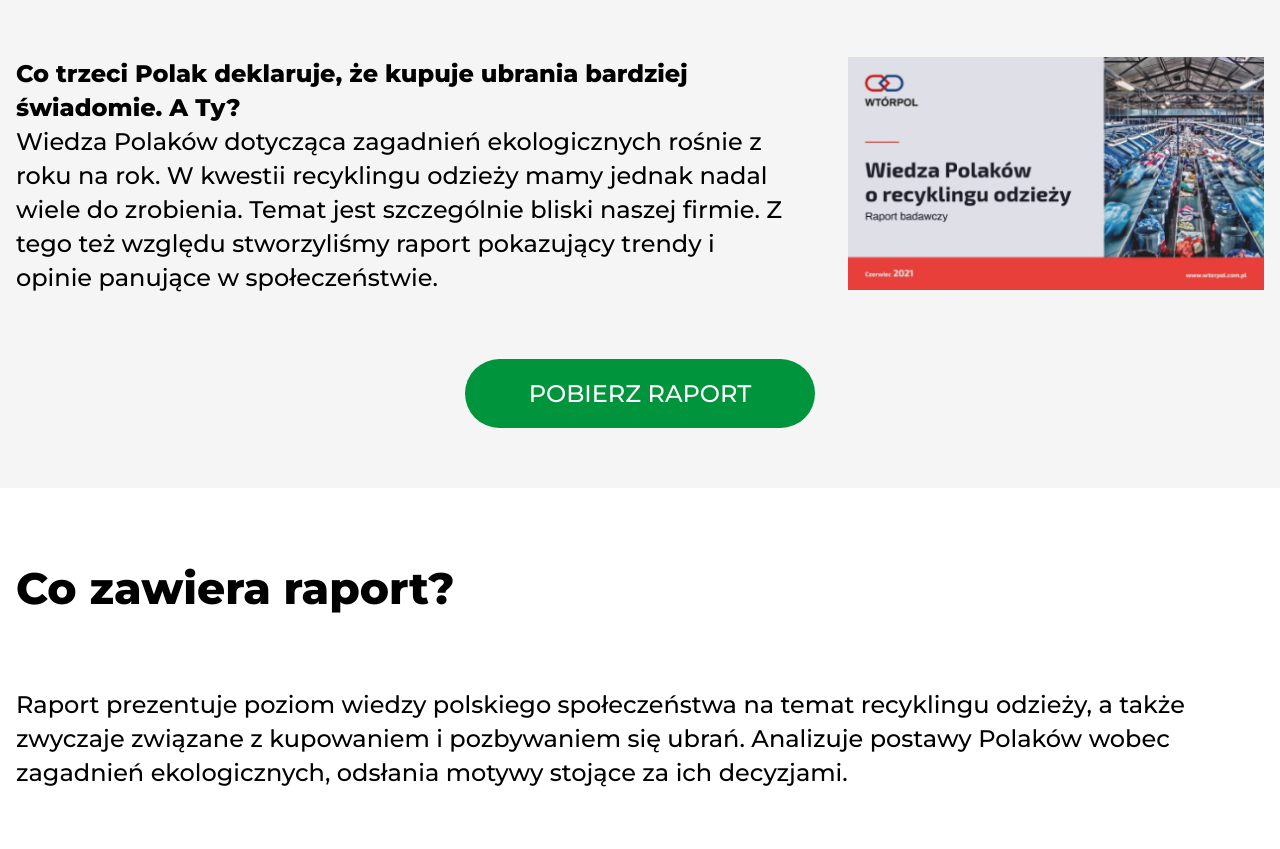
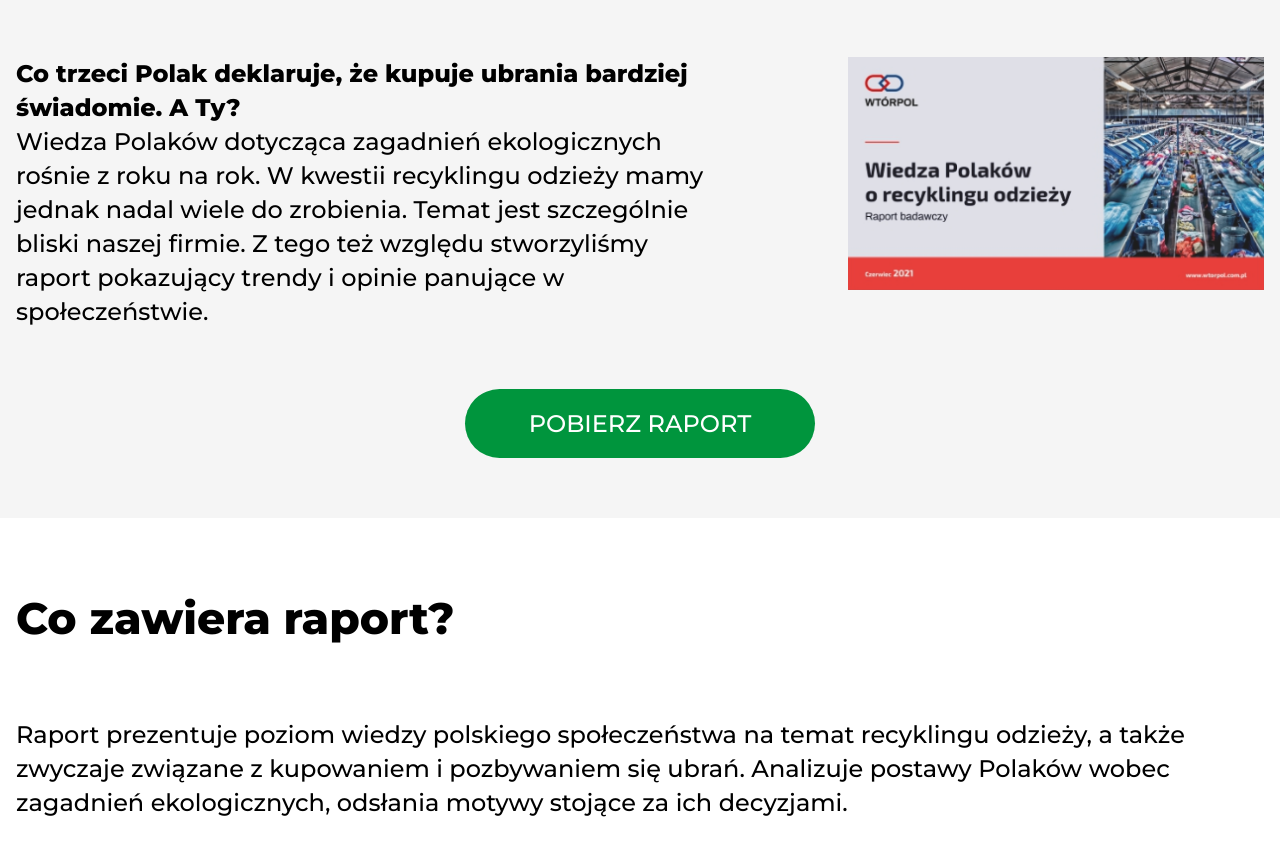
Before and after one commit to marcinliwen/wtorpol, a plain HTML site: page index.html in a window 1280 px wide. Shown: the part 877-1726 px from the top of the page. Drawn offline with Linux system fonts and the light colour scheme.

Commit message:
pd right

```diff
--- a/style.css
+++ b/style.css
@@ -365,4 +365,7 @@ footer {
         max-width: 350px;
         margin: 0px;
     }
+    .section-desc-text{
+        padding-right: 140px;
+    }
 }
```
